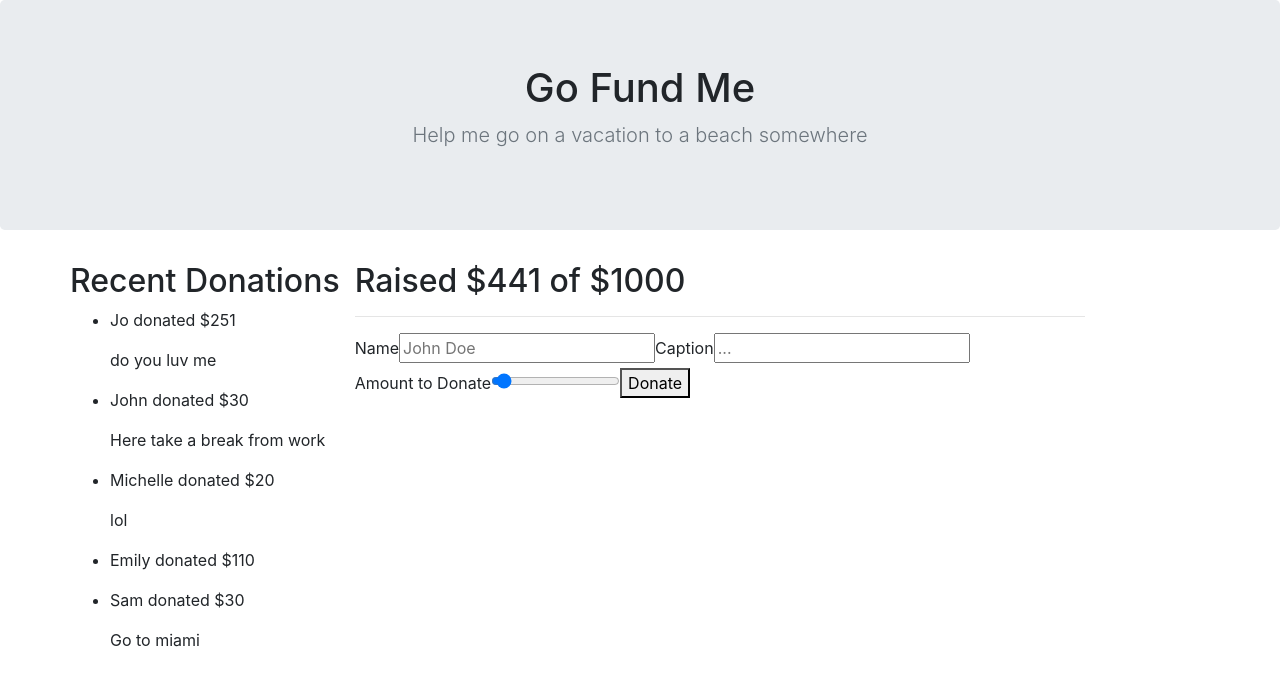
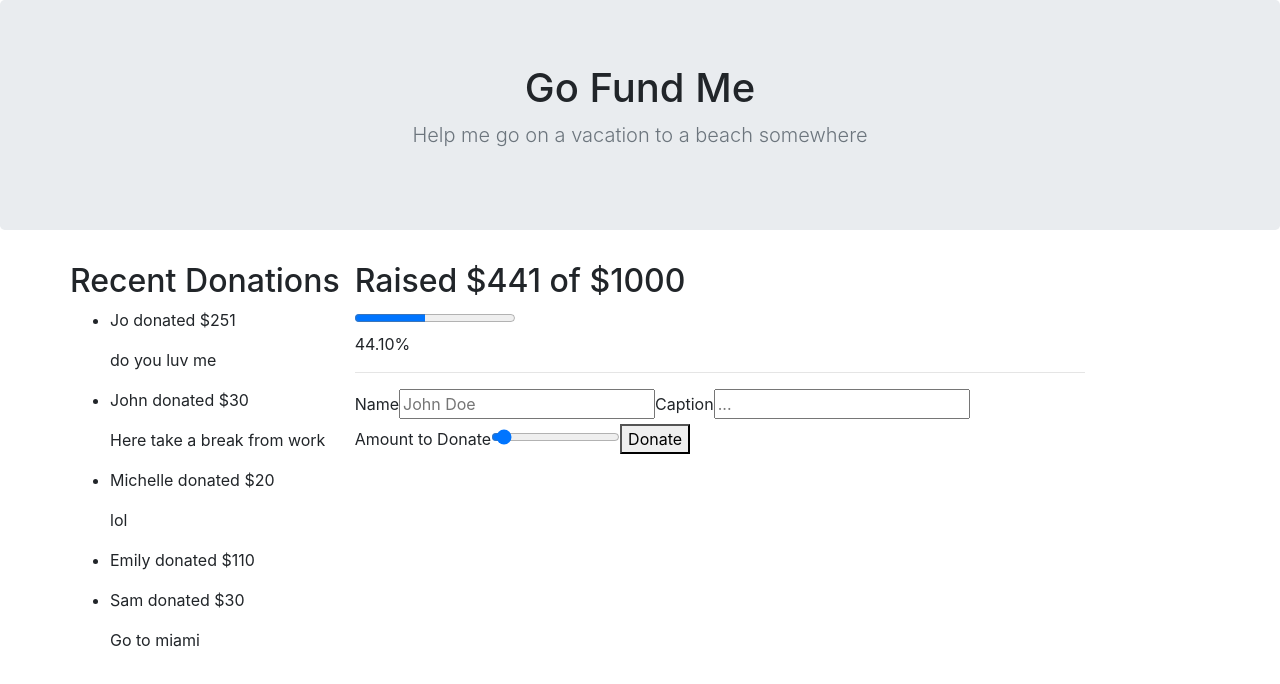
Before and after one commit to joinpursuit/Pursuit-Core-Web-Props-Lab-Tested, a React (Create React App) app: page / in a window 1280 px wide. Shown: the top 684 px of the page. Built offline with nearby package versions, Linux system fonts and the light colour scheme.

Commit message:
Add Bonus Answer

```diff
--- a/src/Components/Progress.js
+++ b/src/Components/Progress.js
@@ -2,8 +2,13 @@ import React from "react";
 
 const Progress = (props) => {
   const {total, goal} = props
+  let percent = ( (total / goal) * 100 ).toFixed(2)
   return (
+    <>
     <h2>Raised ${total} of ${goal}</h2>
+    <progress id="file" max={goal} value={total}>{percent}%</progress>
+    <p>{percent}%</p>
+    </>
   )
 };
 
```
